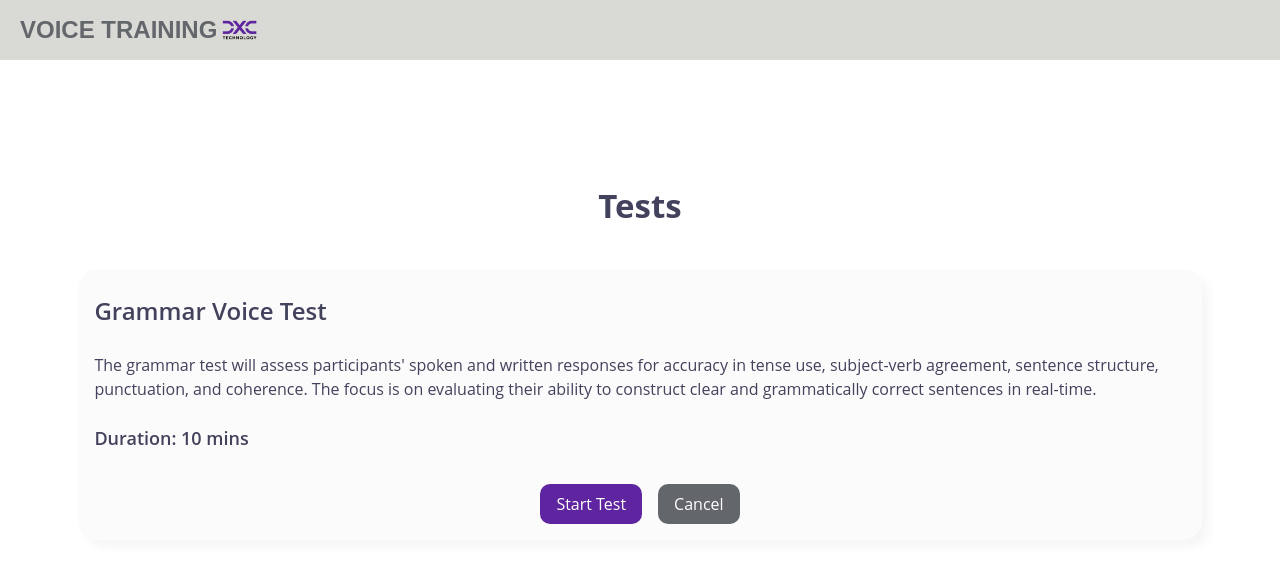
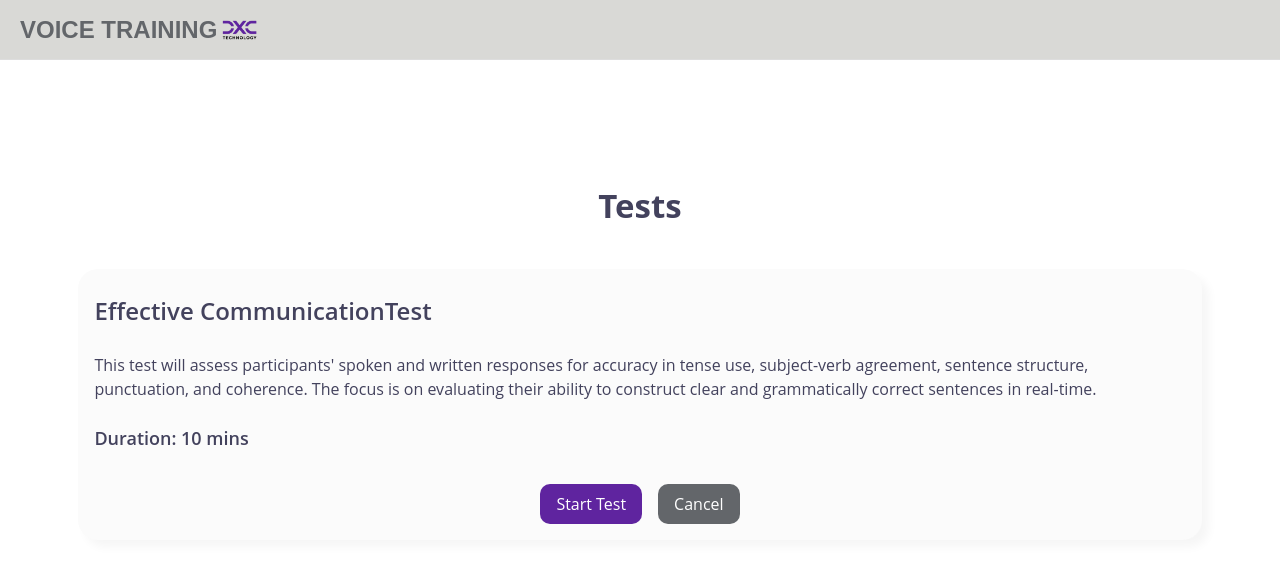
Before and after one commit to lakshya820/GoLive4, a React (Create React App) app in the folder bot-intract-in-ui/: page /tests1 in a window 1280 px wide. Shown: the top 562 px of the page. Built offline with nearby package versions, Linux system fonts and the light colour scheme; no server answers.

Commit message:
Changed a little more css in ExamLayout

```diff
--- a/bot-intract-in-ui/src/Components/ExamLayout.tsx
+++ b/bot-intract-in-ui/src/Components/ExamLayout.tsx
@@ -139,7 +139,7 @@ const ExamLayout: React.FC<MainLayoutProps> = ({children}) => {
         <div className='overlay-content'>
           <div className='overlay-elem'>
             <div className="overlay_div">
-              Warning: Exiting full screen or switching tabs will result in the termination of the exam, and all progress will be lost.
+              <p>Warning: Exiting full screen or switching tabs will result in the termination of the exam, and all progress will be lost.</p>
               <button className='overlay_button' onClick={handleResumeExam}>OK</button></div>
             </div>
           </div>
--- a/bot-intract-in-ui/src/Components/Tests1.tsx
+++ b/bot-intract-in-ui/src/Components/Tests1.tsx
@@ -23,10 +23,10 @@ const Tests1: React.FC = () => {
                 </div>
                 <div className="tests1_card">
                     <div className="card_header">
-                    <p>Grammar Voice Test</p>
+                    <p>Effective CommunicationTest</p>
                     </div>
                     <div className="card_label1">
-                            <p>The grammar test will assess participants' spoken and written responses for accuracy in tense use, subject-verb agreement, sentence structure, punctuation, and coherence. The focus is on evaluating their ability to construct clear and grammatically correct sentences in real-time.</p>
+                            <p>This test will assess participants' spoken and written responses for accuracy in tense use, subject-verb agreement, sentence structure, punctuation, and coherence. The focus is on evaluating their ability to construct clear and grammatically correct sentences in real-time.</p>
                     </div>
                     <div className="card_label2">
                             <p>Duration: 10 mins</p>
```
